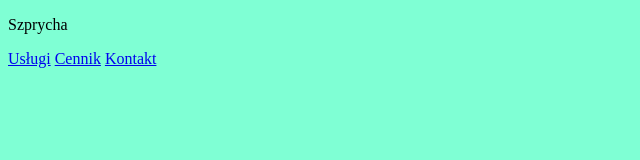
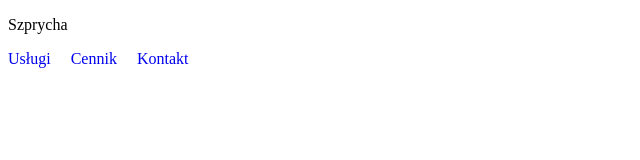
Before and after one commit to Widdef/ti-lab-zygowski, a plain HTML site: page index.html in a window 1280 px wide. Shown: the whole page, without its empty margins (0-640 px from the left). Drawn offline with Linux system fonts and the light colour scheme.

Commit message:
lab1: nawigacja we flexie

```diff
--- a/style.css
+++ b/style.css
@@ -1,3 +1,17 @@
-body{
-    background-color: aquamarine;
+.site-header {
+    display: flex;
+    justify-content: left;
+    align-items: center;
 }
+.menu {
+    display: flex;
+    gap: 20px;
+}
+
+.menu a {
+    text-decoration: none;
+}
+
+.menu a:hover {
+    color: aqua;
+}
```
